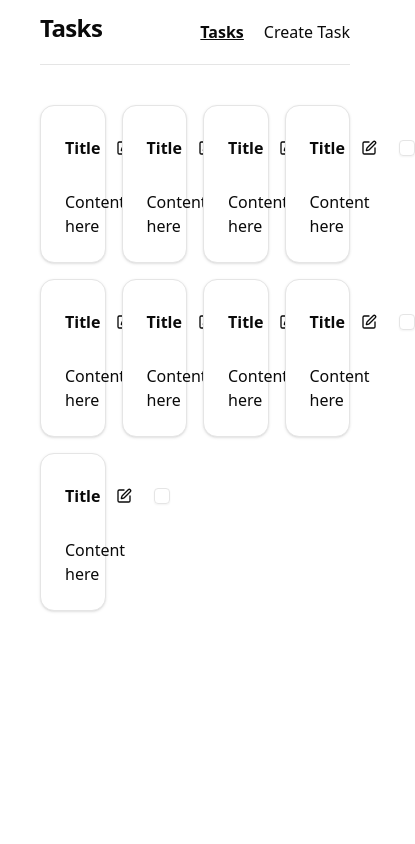
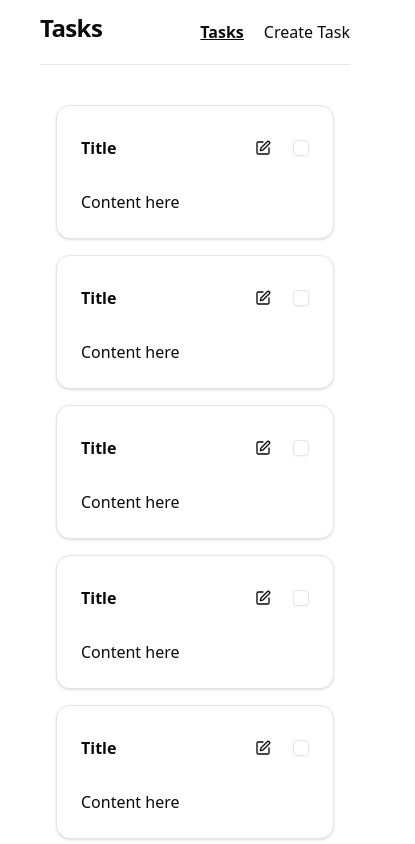
Before and after one commit to jjmbeba/notes-frontend, a React (Vite) app: page / in a window 390 px wide. Shown: the top 844 px of the page, 415 px wide, since content can reach past the window. Built offline with nearby package versions, Linux system fonts and the light colour scheme.

Commit message:
add responsive styles for mobile and tablet screen sizes in root page

```diff
--- a/src/App.tsx
+++ b/src/App.tsx
@@ -6,7 +6,7 @@ import { Checkbox } from "./components/ui/checkbox"
 function App() {
   return (
     <main className="min-h-screen">
-      <div className="grid grid-cols-4 mt-10 gap-4">
+      <div className="grid grid-cols-1 md:grid-cols-2 lg:grid-cols-4 mt-10 gap-4 px-4 md:px-6 lg:px-8">
         {Array.from({ length: 9 }).fill(0).map((_, index) => (
           <Card key={`card-${index}`} className="max-h-[10rem]">
             <CardHeader className="flex items-center justify-between">
@@ -27,10 +27,7 @@ function App() {
         ))}
       </div>
     </main>
-
   )
 }
 
-
-
 export default App
```
Also changed, not shown: 1 other file (tests, documents, lock files or other folders).
